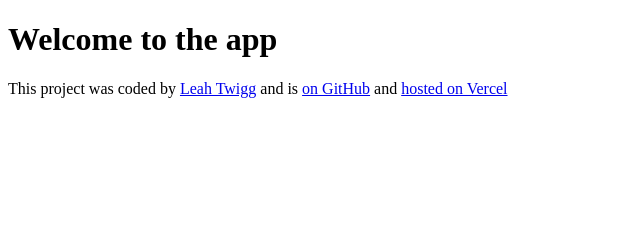
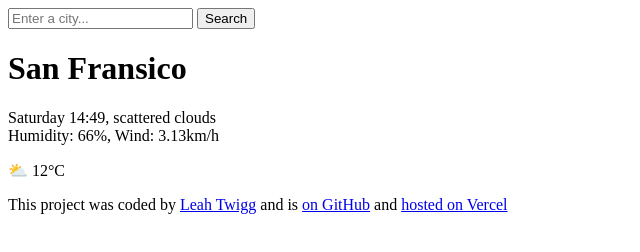
Before and after one commit to lea-bee/weather-project, a website: page index.html in a window 1280 px wide. Shown: the whole page, without its empty margins (0-640 px from the left). Drawn offline with Linux system fonts and the light colour scheme.

Commit message:
Added HTML to the project

```diff
--- a/index.html
+++ b/index.html
@@ -6,7 +6,24 @@
     <title>Weather App</title>
   </head>
   <body>
-    <h1>Welcome to the app</h1>
+    <header>
+      <form>
+        <input type="search" placeholder="Enter a city..." required />
+        <input type="submit" value="Search" />
+      </form>
+    </header>
+
+    <main>
+      <div>
+        <h1>San Fransico</h1>
+        <p>
+          Saturday 14:49, scattered clouds
+          <br />
+          Humidity: 66%, Wind: 3.13km/h
+        </p>
+      </div>
+      <div>⛅ 12&deg;C</div>
+    </main>
     <footer>
       <p>
         This project was coded by
```
